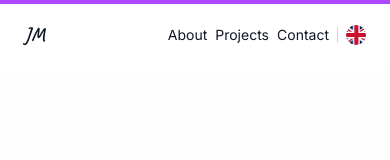
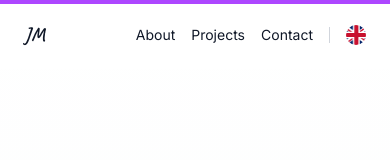
Before and after one commit to javier-munoz-rodelgo/portfolio, a Next.js app: page /en in a window 390 px wide. Shown: the top 160 px of the page. Built offline with nearby package versions, Linux system fonts and the light colour scheme.

Commit message:
feat: increase header item spacing in Header component

```diff
--- a/app/components/Header.tsx
+++ b/app/components/Header.tsx
@@ -31,7 +31,7 @@
           </Link>
         </span>
 
-        <div className="flex items-center gap-2 sm:gap-6">
+        <div className="flex items-center gap-4 sm:gap-6">
           <Link
             href="#about"
             className="hover:text-purple-600 text-sm sm:text-base"
```
